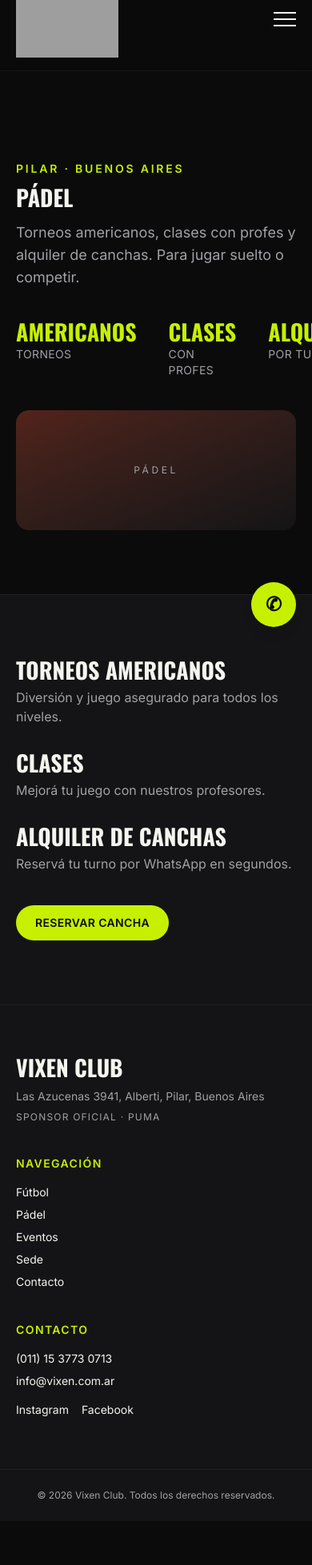
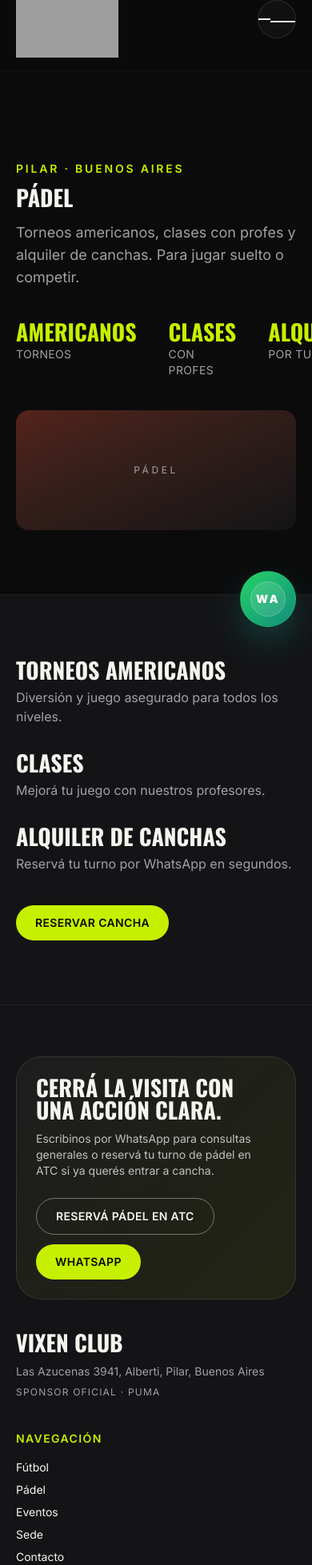
Before and after one commit to manupandelo/vixen, a Next.js app: page /padel in a window 390 px wide. Shown: the part 40-1997 px from the top of the page at 80% size. Before the commit the page ends 1942 px from the top, so only its background shows below. Built offline with nearby package versions, Linux system fonts and the light colour scheme; grey boxes are pictures that could not be loaded.

Commit message:
feat: close the landing trust loop

```diff
--- a/src/components/Button.tsx
+++ b/src/components/Button.tsx
@@ -22,7 +22,7 @@ export function Button({
   className?: string;
 }) {
   const isExternal = href.startsWith("http");
-  const cls = `inline-flex items-center justify-center rounded-full px-6 py-3 text-sm font-semibold uppercase tracking-wide transition ${styles[variant]} ${className}`;
+  const cls = `inline-flex items-center justify-center rounded-full px-6 py-3 text-sm font-semibold uppercase tracking-wide transition focus-visible:outline-none focus-visible:ring-2 focus-visible:ring-[var(--color-accent)] focus-visible:ring-offset-2 focus-visible:ring-offset-[var(--color-base)] ${styles[variant]} ${className}`;
   if (isExternal) {
     return (
       <a href={href} target="_blank" rel="noopener noreferrer" className={cls}>
--- a/src/components/Footer.tsx
+++ b/src/components/Footer.tsx
@@ -1,14 +1,35 @@
 import Link from "next/link";
+import { Button } from "@/components/Button";
 import { content } from "@/content";
 
 export function Footer() {
-  const { site, nav } = content;
+  const { site, nav, hero } = content;
   return (
     <footer
       id="contacto"
       className="scroll-mt-20 border-t border-white/5 bg-[var(--color-surface)]"
     >
-      <div className="mx-auto grid max-w-6xl gap-10 px-5 py-16 sm:px-8 md:grid-cols-3">
+      <div className="mx-auto max-w-6xl px-5 py-16 sm:px-8">
+        <div className="mb-10 rounded-[2rem] border border-white/10 bg-[linear-gradient(135deg,rgba(255,255,255,0.04),rgba(198,240,0,0.08))] p-6 lg:flex lg:items-center lg:justify-between lg:gap-8">
+          <div className="max-w-2xl">
+            <p className="text-display-sm text-2xl">
+              Cerrá la visita con una acción clara.
+            </p>
+            <p className="mt-3 text-sm text-white/72">
+              Escribinos por WhatsApp para consultas generales o reservá tu turno
+              de pádel en ATC si ya querés entrar a cancha.
+            </p>
+          </div>
+
+          <div className="mt-6 flex flex-wrap gap-3 lg:mt-0 lg:justify-end">
+            <Button href={site.padelReservationUrl} variant="secondary">
+              Reservá pádel en ATC
+            </Button>
+            <Button href={hero.primaryCta.href}>WhatsApp</Button>
+          </div>
+        </div>
+
+        <div className="grid gap-10 md:grid-cols-3">
           <div>
             <p className="text-display-sm text-xl">{site.name}</p>
             <p className="mt-3 max-w-xs text-sm text-[var(--color-muted)]">
@@ -28,7 +49,7 @@ export function Footer() {
                 <li key={n.href}>
                   <Link
                     href={n.href}
-                  className="hover:text-[var(--color-accent)]"
+                    className="rounded-sm transition hover:text-[var(--color-accent)] focus-visible:outline-none focus-visible:ring-2 focus-visible:ring-[var(--color-accent)] focus-visible:ring-offset-2 focus-visible:ring-offset-[var(--color-surface)]"
                   >
                     {n.label}
                   </Link>
@@ -43,24 +64,41 @@ export function Footer() {
             </p>
             <ul className="space-y-2 text-sm">
               <li>
-              <a href={`tel:+${site.whatsappNumber}`}>{site.phoneDisplay}</a>
+                <a
+                  href={`tel:+${site.whatsappNumber}`}
+                  className="rounded-sm transition hover:text-[var(--color-accent)] focus-visible:outline-none focus-visible:ring-2 focus-visible:ring-[var(--color-accent)] focus-visible:ring-offset-2 focus-visible:ring-offset-[var(--color-surface)]"
+                >
+                  {site.phoneDisplay}
+                </a>
               </li>
               <li>
-              <a href={`mailto:${site.email}`}>{site.email}</a>
+                <a
+                  href={`mailto:${site.email}`}
+                  className="rounded-sm transition hover:text-[var(--color-accent)] focus-visible:outline-none focus-visible:ring-2 focus-visible:ring-[var(--color-accent)] focus-visible:ring-offset-2 focus-visible:ring-offset-[var(--color-surface)]"
+                >
+                  {site.email}
+                </a>
               </li>
               <li className="flex gap-4 pt-2">
                 <a
                   href={site.instagram}
                   target="_blank"
                   rel="noopener noreferrer"
+                  className="rounded-sm transition hover:text-[var(--color-accent)] focus-visible:outline-none focus-visible:ring-2 focus-visible:ring-[var(--color-accent)] focus-visible:ring-offset-2 focus-visible:ring-offset-[var(--color-surface)]"
                 >
                   Instagram
                 </a>
-              <a href={site.facebook} target="_blank" rel="noopener noreferrer">
+                <a
+                  href={site.facebook}
+                  target="_blank"
+                  rel="noopener noreferrer"
+                  className="rounded-sm transition hover:text-[var(--color-accent)] focus-visible:outline-none focus-visible:ring-2 focus-visible:ring-[var(--color-accent)] focus-visible:ring-offset-2 focus-visible:ring-offset-[var(--color-surface)]"
+                >
                   Facebook
                 </a>
               </li>
             </ul>
+          </div>
         </div>
       </div>
       <div className="border-t border-white/5 px-5 py-6 text-center text-xs text-[var(--color-muted)]">
--- a/src/components/Header.tsx
+++ b/src/components/Header.tsx
@@ -4,7 +4,6 @@ import { useEffect, useRef, useState } from "react";
 import Image from "next/image";
 import Link from "next/link";
 import { content } from "@/content";
-import { buildWhatsAppUrl } from "@/lib/whatsapp";
 import { Button } from "./Button";
 
 type HeaderCta = {
@@ -27,17 +26,16 @@ export function Header() {
   const openerRef = useRef<HTMLButtonElement>(null);
   const dialogRef = useRef<HTMLDivElement>(null);
   const closeButtonRef = useRef<HTMLButtonElement>(null);
-  const whatsappHref = buildWhatsAppUrl("Hola! Quiero más info sobre Vixen Club.");
   const ctas: HeaderCta[] = [
     {
       label: "Reservá pádel",
       href: content.site.padelReservationUrl,
       variant: "secondary",
     },
-    { label: "WhatsApp", href: whatsappHref },
+    { label: "WhatsApp", href: content.hero.primaryCta.href },
   ];
   const mobileActionClass =
-    "inline-flex items-center justify-center rounded-full px-6 py-3 text-sm font-semibold uppercase tracking-wide transition";
+    "inline-flex items-center justify-center rounded-full px-6 py-3 text-sm font-semibold uppercase tracking-wide transition focus-visible:outline-none focus-visible:ring-2 focus-visible:ring-[var(--color-accent)] focus-visible:ring-offset-2 focus-visible:ring-offset-[var(--color-base)]";
 
   const closeMenu = () => {
     setOpen(false);
@@ -148,7 +146,7 @@ export function Header() {
             <Link
               key={n.href}
               href={n.href}
-              className="text-sm font-medium text-[var(--color-ink)] transition hover:text-[var(--color-accent)]"
+              className="rounded-sm text-sm font-medium text-[var(--color-ink)] transition hover:text-[var(--color-accent)] focus-visible:outline-none focus-visible:ring-2 focus-visible:ring-[var(--color-accent)] focus-visible:ring-offset-2 focus-visible:ring-offset-[var(--color-base)]"
             >
               {n.label}
             </Link>
@@ -161,12 +159,13 @@ export function Header() {
           type="button"
           aria-label="Abrir menú"
           aria-expanded={open}
-          className="md:hidden"
+          className="inline-flex h-12 w-12 items-center justify-center rounded-full border border-white/10 bg-white/[0.03] text-[var(--color-ink)] transition hover:border-[var(--color-accent)] hover:text-[var(--color-accent)] focus-visible:outline-none focus-visible:ring-2 focus-visible:ring-[var(--color-accent)] focus-visible:ring-offset-2 focus-visible:ring-offset-[var(--color-base)] md:hidden"
           onClick={() => setOpen(true)}
         >
-          <span className="block h-0.5 w-7 bg-[var(--color-ink)]" />
-          <span className="mt-1.5 block h-0.5 w-7 bg-[var(--color-ink)]" />
-          <span className="mt-1.5 block h-0.5 w-7 bg-[var(--color-ink)]" />
+          <span className="sr-only">Abrir menú</span>
+          <span className="block h-0.5 w-6 bg-current" />
+          <span className="mt-1.5 block h-0.5 w-6 bg-current" />
+          <span className="mt-1.5 block h-0.5 w-6 bg-current" />
         </button>
       </div>
 
@@ -194,7 +193,7 @@ export function Header() {
               type="button"
               aria-label="Cerrar menú"
               onClick={closeMenu}
-              className="text-2xl"
+              className="inline-flex h-12 w-12 items-center justify-center rounded-full border border-white/10 bg-white/[0.03] text-2xl text-[var(--color-ink)] transition hover:border-[var(--color-accent)] hover:text-[var(--color-accent)] focus-visible:outline-none focus-visible:ring-2 focus-visible:ring-[var(--color-accent)] focus-visible:ring-offset-2 focus-visible:ring-offset-[var(--color-base)]"
             >
               ✕
             </button>
--- a/src/components/WhatsAppButton.tsx
+++ b/src/components/WhatsAppButton.tsx
@@ -1,15 +1,23 @@
-import { buildWhatsAppUrl } from "@/lib/whatsapp";
+import { content } from "@/content";
 
 export function WhatsAppButton() {
   return (
     <a
-      href={buildWhatsAppUrl("Hola! Quiero más info de Vixen.")}
+      href={content.hero.primaryCta.href}
       target="_blank"
       rel="noopener noreferrer"
       aria-label="Escribinos por WhatsApp"
-      className="fixed bottom-5 right-5 z-40 flex h-14 w-14 items-center justify-center rounded-full bg-[var(--color-accent)] text-[var(--color-base)] shadow-lg transition hover:scale-105"
+      className="fixed bottom-5 right-5 z-40 inline-flex items-center gap-3 rounded-full border border-[#25D366]/35 bg-[linear-gradient(135deg,#25D366,#128C7E)] px-3 py-3 text-white shadow-[0_18px_40px_rgba(18,140,126,0.32)] transition duration-200 hover:-translate-y-0.5 hover:shadow-[0_22px_48px_rgba(18,140,126,0.42)] focus-visible:outline-none focus-visible:ring-2 focus-visible:ring-white focus-visible:ring-offset-2 focus-visible:ring-offset-[var(--color-base)]"
     >
-      <span className="text-2xl font-bold">✆</span>
+      <span className="flex h-11 w-11 items-center justify-center rounded-full border border-white/20 bg-white/12 text-sm font-black uppercase tracking-[0.18em]">
+        WA
+      </span>
+      <span className="hidden pr-1 sm:block">
+        <span className="block text-[0.65rem] font-semibold uppercase tracking-[0.22em] text-white/72">
+          Vixen Club
+        </span>
+        <span className="block text-sm font-semibold">WhatsApp</span>
+      </span>
     </a>
   );
 }
--- a/src/components/sections/Sede.tsx
+++ b/src/components/sections/Sede.tsx
@@ -3,20 +3,67 @@ import { SectionShell } from "@/components/SectionShell";
 import { SectionHeading } from "@/components/SectionHeading";
 
 export function Sede() {
-  const { sede } = content;
+  const { sede, site } = content;
   const mapSrc = `https://www.google.com/maps?q=${encodeURIComponent(
     sede.mapQuery,
   )}&output=embed`;
+  const mapHref = `https://www.google.com/maps/search/?api=1&query=${encodeURIComponent(
+    sede.mapQuery,
+  )}`;
+  const operationalFacts = [
+    { label: "Dirección", value: sede.addressLabel },
+    { label: "Teléfono", value: site.phoneDisplay },
+    { label: "Reserva pádel", value: "ATC Sports" },
+    { label: "Predio", value: "Fútbol 7 + pádel + espacio social" },
+  ] as const;
+
   return (
     <SectionShell id="sede" className="border-t border-white/5">
-      <div className="grid gap-10 md:grid-cols-2">
+      <div className="grid gap-10 md:grid-cols-[0.95fr_1.05fr]">
         <div>
           <SectionHeading kicker="Dónde estamos" title={sede.title} />
-          <p className="mt-4 text-lg">{sede.addressLabel}</p>
-          <ul className="mt-6 grid grid-cols-2 gap-3 text-sm text-[var(--color-muted)]">
+          <p className="mt-4 max-w-xl text-lg text-white/88">
+            Predio operativo para jugar, competir y organizar encuentros en Pilar,
+            con acceso claro, servicios en cancha y espacio social para quedarse.
+          </p>
+
+          <div className="mt-8 grid gap-3 sm:grid-cols-2">
+            {operationalFacts.map((fact) => (
+              <div
+                key={fact.label}
+                className="rounded-[1.5rem] border border-white/10 bg-white/[0.03] px-5 py-4"
+              >
+                <p className="text-xs font-semibold uppercase tracking-[0.2em] text-[var(--color-accent)]">
+                  {fact.label}
+                </p>
+                <p className="mt-2 text-sm text-white/82">{fact.value}</p>
+              </div>
+            ))}
+          </div>
+
+          <div className="mt-8 flex flex-wrap gap-3 text-sm">
+            <a
+              href={mapHref}
+              target="_blank"
+              rel="noopener noreferrer"
+              className="inline-flex items-center justify-center rounded-full border border-white/12 bg-white/5 px-5 py-3 text-white transition hover:border-[var(--color-accent)] hover:text-[var(--color-accent)] focus-visible:outline-none focus-visible:ring-2 focus-visible:ring-[var(--color-accent)] focus-visible:ring-offset-2 focus-visible:ring-offset-[var(--color-base)]"
+            >
+              Abrir en Google Maps
+            </a>
+            <a
+              href={`tel:+${site.whatsappNumber}`}
+              className="inline-flex items-center justify-center rounded-full border border-white/12 bg-white/5 px-5 py-3 text-white transition hover:border-[var(--color-accent)] hover:text-[var(--color-accent)] focus-visible:outline-none focus-visible:ring-2 focus-visible:ring-[var(--color-accent)] focus-visible:ring-offset-2 focus-visible:ring-offset-[var(--color-base)]"
+            >
+              {site.phoneDisplay}
+            </a>
+          </div>
+
+          <ul className="mt-8 grid gap-3 sm:grid-cols-2">
             {sede.amenities.map((a) => (
-              <li key={a} className="flex items-center gap-2">
-                <span className="text-[var(--color-accent)]">●</span>
+              <li
+                key={a}
+                className="rounded-2xl border border-white/8 bg-white/[0.03] px-4 py-3 text-sm text-white/82"
+              >
                 {a}
               </li>
             ))}
@@ -26,7 +73,7 @@ export function Sede() {
           title="Mapa de Vixen Club"
           src={mapSrc}
           loading="lazy"
-          className="h-72 w-full rounded-2xl border border-white/5 md:h-full"
+          className="h-80 w-full rounded-[2rem] border border-white/5 bg-white/5 md:h-full"
         />
       </div>
     </SectionShell>
```
Also changed, not shown: src/components/sections/Eventos.tsx (+52 -6 lines), 1 other file (tests, documents, lock files or other folders). Lines whose indentation alone changed are shown as unchanged.
